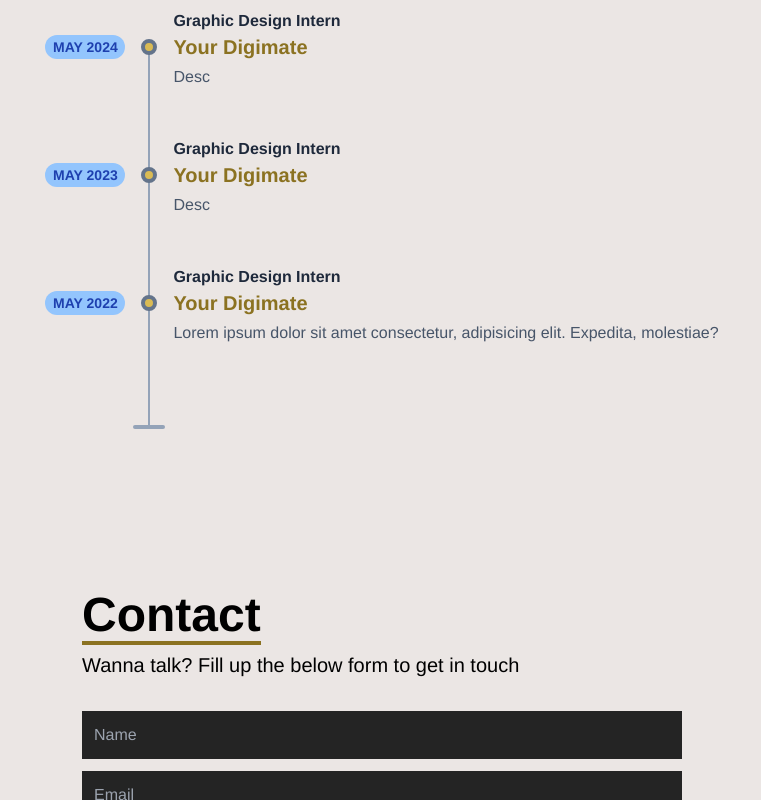
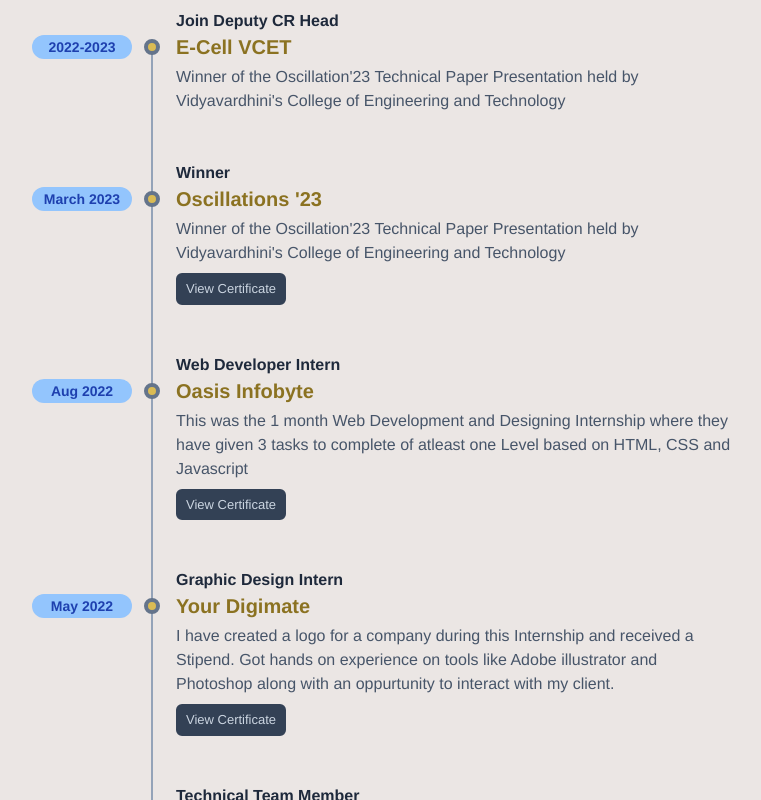
Before and after one commit to anishdalvi/portfolio-2023, a React (Vite) app: page / in a window 1280 px wide. Shown: the part 4700-5500 px from the top of the page, without its empty margins (258-1019 px from the left). Built offline with nearby package versions, Linux system fonts and the light colour scheme.

Commit message:
Experience Data added

```diff
--- a/src/data/experiences.js
+++ b/src/data/experiences.js
@@ -1,29 +1,51 @@
 export const experiencesData = [
   {
     id: 0,
-    post: "Graphic Design Intern",
-    company: "Your Digimate",
-    desc: "Lorem ipsum dolor sit amet consectetur, adipisicing elit. Expedita, molestiae?",
-    date: "May 2022",
-    companyUrl: "",
-    certificate: "",
+    post: "Technical Team Member",
+    company: "Hackathon Committee",
+    desc: "Was a part of VCET Hackathon 2021 reloaded",
+    date: "2021-2022",
+    companyUrl: "https://www.instagram.com/hackathon_vcet",
+    certificate:
+      "https://drive.google.com/uc?export=view&id=1N_UqL7ArHOSF0vyCKHa8mbSOzfvA0XcJ",
   },
   {
     id: 1,
     post: "Graphic Design Intern",
     company: "Your Digimate",
-    desc: "Desc",
-    date: "May 2023",
-    companyUrl: "",
-    certificate: "",
+    desc: "I have created a logo for a company during this Internship and received a Stipend. Got hands on experience on tools like Adobe illustrator and Photoshop along with an oppurtunity to interact with my client.",
+    date: "May 2022",
+    companyUrl: "https://www.linkedin.com/company/your-digimate",
+    certificate:
+      "https://drive.google.com/file/d/1M9L7YnHDUVhYlnmaFQJyIVaGfyE--pBB/view?usp=drive_link",
   },
   {
     id: 2,
-    post: "Graphic Design Intern",
-    company: "Your Digimate",
-    desc: "Desc",
-    date: "May 2024",
-    companyUrl: "",
+    post: "Web Developer Intern",
+    company: "Oasis Infobyte",
+    desc: "This was the 1 month Web Development and Designing Internship where they have given 3 tasks to complete of atleast one Level based on HTML, CSS and Javascript",
+    date: "Aug 2022",
+    companyUrl: "https://oasisinfobyte.com",
+    certificate:
+      "https://drive.google.com/file/d/1nzKWOtqzsNp370zjxiiH-O7iAK9azsBs/view?usp=drive_link",
+  },
+  {
+    id: 3,
+    post: "Winner",
+    company: "Oscillations '23",
+    desc: "Winner of the Oscillation'23 Technical Paper Presentation held by Vidyavardhini's College of Engineering and Technology",
+    date: "March 2023",
+    companyUrl: "https://www.instagram.com/csi_vcet",
+    certificate:
+      "https://drive.google.com/uc?export=view&id=1iOfB5dBohRvQfgpSnu729lw81C9uYLK0",
+  },
+  {
+    id: 4,
+    post: "Join Deputy CR Head",
+    company: "E-Cell VCET",
+    desc: "Winner of the Oscillation'23 Technical Paper Presentation held by Vidyavardhini's College of Engineering and Technology",
+    date: "2022-2023",
+    companyUrl: "https://www.instagram.com/ecell_vcet",
     certificate: "",
   },
 ];
--- a/src/pages/Experiences.jsx
+++ b/src/pages/Experiences.jsx
@@ -8,7 +8,7 @@
 
 
     return (
-        <div name="experiences" className={`${themeCSS} w-full h-fit px-10 pt-[130px]`}>
+        <div name="experiences"  className={`${themeCSS} w-full h-fit px-10 pt-[130px]`}>
             {/* Container */}
             <div className='max-w-[1000px] md:ml-10 lg:mx-auto p-4 flex flex-col'>
                 <div>
@@ -23,22 +23,38 @@
 
                     {[...experiencesData].reverse().map(experience => (
 
-                            <div className="relative pl-8 sm:pl-32 py-6 group" key={experience.id} >
+                            <div className="relative pl-8 sm:pl-36 py-6 group" key={experience.id} >
                                 {/* <!-- Purple label --> */}
                                 <div className="cursor-default text-sm sm:text-base font-semibold text-slate-800 dark:text-slate-400 sm:mb-0"> {experience.post} </div>
                                 {/* <!-- Vertical line (::before) ~ Date ~ Title ~ Circle marker (::after) --> */}
-                                <div className="flex flex-col sm:flex-row items-start mb-1 group-last:before:hidden before:absolute before:left-2 sm:before:left-0 before:h-full before:px-px before:bg-slate-400  sm:before:ml-[6.5rem] before:self-start before:-translate-x-1/2 before:translate-y-3 after:absolute after:left-2 sm:after:left-0 after:w-2 after:h-2 after:bg-light-sign  dark:after:bg-dark-sign  after:border-4 after:box-content after:border-slate-500 dark:after:border-slate-200 after:rounded-full sm:after:ml-[6.5rem] after:-translate-x-1/2 after:translate-y-1.5">
+                                <div className="flex flex-col sm:flex-row items-start mb-1 group-last:before:hidden before:absolute before:left-2 sm:before:left-0 before:h-full before:px-px before:bg-slate-400  sm:before:ml-[7.5rem] before:self-start before:-translate-x-1/2 before:translate-y-3 after:absolute after:left-2 sm:after:left-4 after:w-2 after:h-2 after:bg-light-sign  dark:after:bg-dark-sign  after:border-4 after:box-content after:border-slate-500 dark:after:border-slate-200 after:rounded-full sm:after:ml-[6.5rem] after:-translate-x-1/2 after:translate-y-1.5">
 
-                                    <time className="sm:absolute left-0 translate-y-0.5 inline-flex items-center justify-center text-xs sm:text-sm font-semibold uppercase w-20 h-5 sm:w-20 sm:h-6 mt-1 sm:mt-0 mb-2 sm:mb-0 text-blue-800 bg-blue-300 dark:text-blue-300 dark:bg-blue-800 rounded-full">{experience.date}</time>
+                                    <time className="sm:absolute left-0 translate-y-0.5 inline-flex items-center justify-center text-xs sm:text-sm font-semibold capitalize w-[100px] h-5 sm:h-6 mt-1 sm:mt-0 mb-2 sm:mb-0 text-blue-800 bg-blue-300 dark:text-blue-300 dark:bg-blue-800 rounded-full px-2">{experience.date}</time>
 
-                                    <div className="cursor-pointer text-lg sm:text-xl font-bold text-dark-sign dark:text-light-sign  ">{experience.company}</div>
+                                <div className="cursor-pointer text-lg sm:text-xl font-bold text-dark-sign dark:text-light-sign hover:underline ">
+                                    <a href={experience.companyUrl } target={(experience.companyUrl != '') ? '_blank' : '_self'}>
+                                        {experience.company}
+                                    </a>
+                                    </div>
                                 </div>
                                 {/* <!-- Content --> */}
-                                <div className="text-slate-600 dark:text-slate-500 cursor-default text-sm sm:text-base">{experience.desc}</div>
+                                <div className="text-slate-600 dark:text-slate-400 cursor-default text-sm sm:text-base">{experience.desc}</div>
+
+                            {experience.certificate &&
+                                <div className='border-2 border-slate-700 dark:border-slate-400 text-slate-300 bg-slate-700 dark:text-slate-800 dark:bg-slate-400 w-max px-[4px] py-[1px] sm:px-2 sm:py-1 rounded-md cursor-pointer text-[13px] mt-2 hover:bg-transparent hover:text-slate-700 dark:hover:bg-transparent dark:hover:text-slate-400 font-medium transition-all duration-300'>
+                                    <a href={experience.certificate} download target='_blank'>
+                                        View Certificate
+                                    </a>
+                                </div>
+                            }
+
                             </div>
 
                     ))}
 
+                    {/*
+                    text-slate-300 bg-slate-700 dark:text-slate-800 dark:bg-slate-400 w-max px-2 py-1 rounded-md cursor-pointer text-sm mt-2 hover:bg-slate-800 hover:text-slate-300 dark:hover:bg-slate-300 dark:hover:text-slate-700 font-medium
+                    */}
 
                     {/*  Reversing syntax */}
 
@@ -57,7 +73,7 @@
                         {/* <!-- Purple label --> */}
                         <div className=" text-base font-semibold text-slate-800 dark:text-slate-400 sm:mb-0">‎ </div>
                         {/* <!-- Vertical line (::before) ~ Date ~ Title ~ Circle marker (::after) --> */}
-                        <div className="flex flex-col sm:flex-row items-start mb-1 group-last:before:hidden before:absolute before:left-2 sm:before:left-0 before:h-full before:px-px before:bg-slate-400  sm:before:ml-[6.5rem] before:self-start before:-translate-x-1/2 before:translate-y-3 after:absolute after:left-2 sm:after:left-0 after:w-8 after:h-1 after:bg-slate-400  dark:after:bg-slate-400  after:rounded-md   sm:after:ml-[6.5rem] after:-translate-x-1/2 after:translate-y-2">
+                        <div className="flex flex-col sm:flex-row items-start mb-1 group-last:before:hidden before:absolute before:left-2 sm:before:left-0 before:h-full before:px-px before:bg-slate-400  sm:before:ml-[6.5rem] before:self-start before:-translate-x-1/2 before:translate-y-3 after:absolute after:left-2 sm:after:left-4 after:w-8 after:h-1 after:bg-slate-400  dark:after:bg-slate-400  after:rounded-md   sm:after:ml-[6.5rem] after:-translate-x-1/2 after:translate-y-2">
 
                             <div className="text-base font-light uppercase tracking-widest  text-slate-500 dark:text-slate-400  "></div>
                         </div>
```
